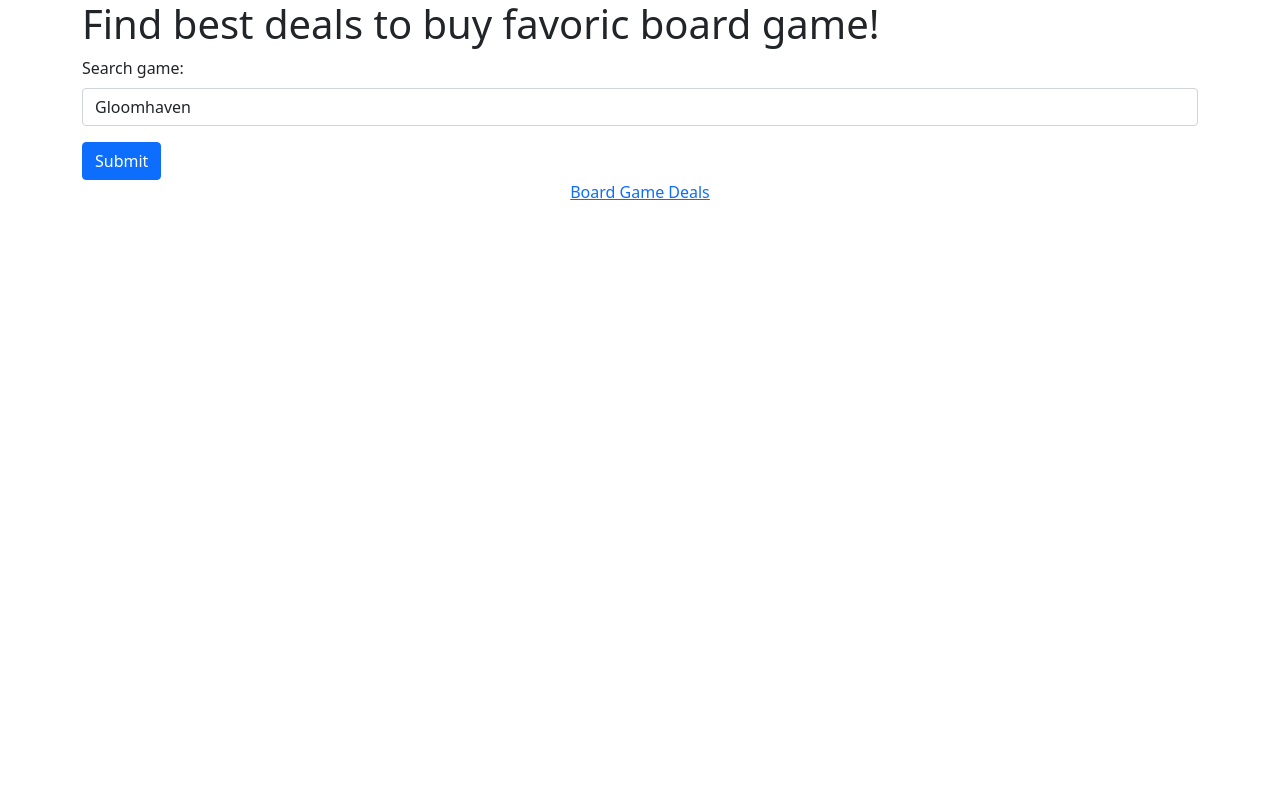
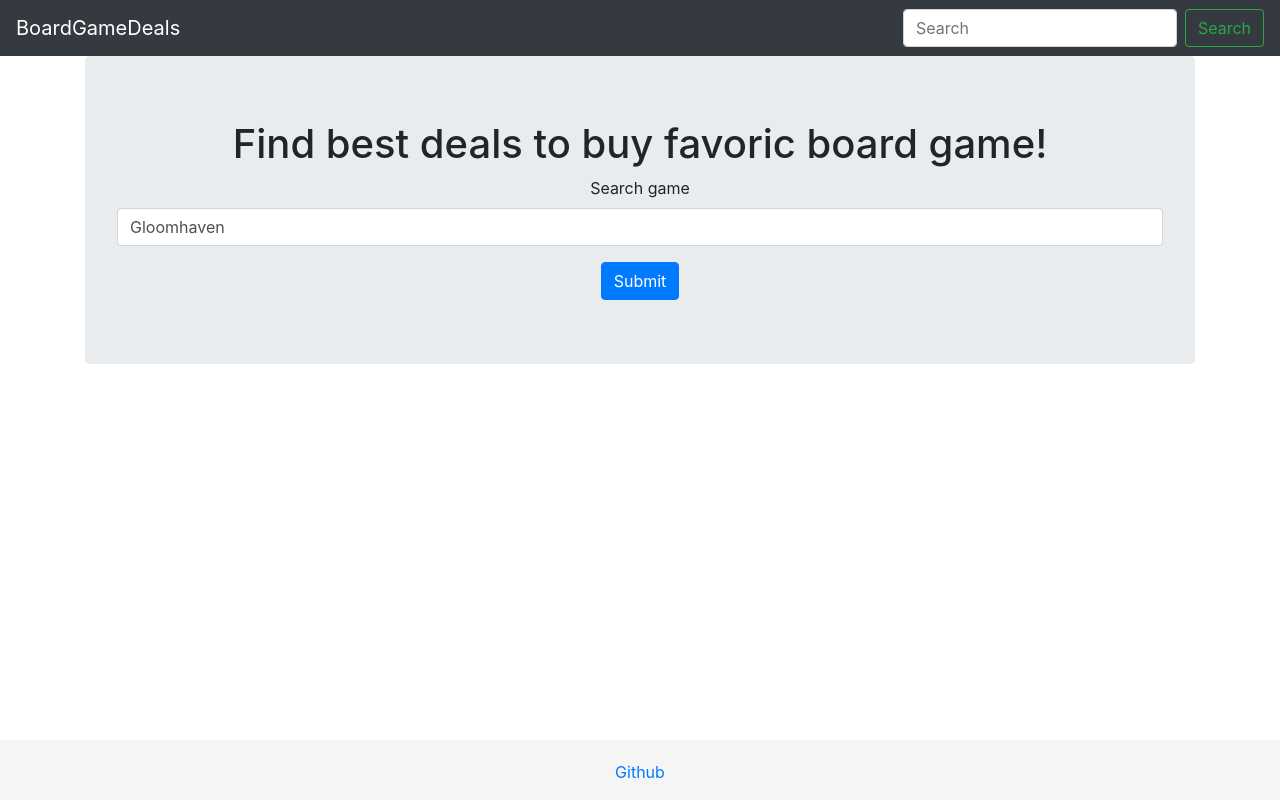
Before and after one commit to ar0ne/bg_deal, a Python web app: template templates/index.html in a window 1280 px wide. Run offline with Jinja, Linux system fonts and the light colour scheme; the template is opened without the code that fills it, so the values that code supplies are empty; some libraries are stand-ins or nearby versions.

Commit message:
improve ui

```diff
--- a/bgd/builders.py
+++ b/bgd/builders.py
@@ -300,7 +300,8 @@ class GameSearchResultOzonBuilder(GameSearchResultBuilder):
         name_state = next(filter(lambda it: it["id"] == "name", main_state))
         if not name_state:
             return ""
-        return name_state["atom"]["textAtom"]["text"] or ""
+        name = name_state["atom"]["textAtom"]["text"] or ""
+        return html.unescape(name)
 
 
 class GameSearchResultOzByBuilder(GameSearchResultBuilder):
--- a/static/styles.css
+++ b/static/styles.css
@@ -1,3 +1,13 @@
+html {
+  position: relative;
+  min-height: 100%;
+}
+body {
+  margin-bottom: 60px; /* Margin bottom by footer height */
+}
+main {
+  margin-bottom: 60px; /* Margin bottom by footer height */
+}
 .game_info {
     padding: 2rem 1rem;
     margin-bottom: 2rem;
@@ -10,13 +20,25 @@
     float: right;
     height: 2em;
 }
+.card-block img {
+    max-height: 25em;
+}
 .bg-image {
     background-attachment: fixed;
     background-position: center;
     background-repeat: no-repeat;
     background-size: cover;
 }
-
+.footer {
+    position: absolute;
+    bottom: 0;
+    width: 100%;
+    height: 60px;
+    background-color: #f5f5f5;
+}
+.footer .text-muted {
+    margin: 20px 0;
+}
 .kufar-logo {
     content: url("https://content.kufar.by/static/frontend/svg/logo-big.svg");
 }
--- a/templates/base.html
+++ b/templates/base.html
@@ -4,15 +4,30 @@
     {% block head %}
     <meta charset="utf-8">
     <link href="{{ url_for('static', path='/styles.css') }}" rel="stylesheet">
-    <link href="https://cdn.jsdelivr.net/npm/bootstrap@5.1.3/dist/css/bootstrap.min.css" rel="stylesheet" crossorigin="anonymous">
+    <link rel="stylesheet" href="https://maxcdn.bootstrapcdn.com/bootstrap/4.0.0/css/bootstrap.min.css" integrity="sha384-Gn5384xqQ1aoWXA+058RXPxPg6fy4IWvTNh0E263XmFcJlSAwiGgFAW/dAiS6JXm" crossorigin="anonymous">
     <meta name="viewport" content="width=device-width, initial-scale=1">
     <title>{% block title %}{% endblock %}</title>
     {% endblock %}
 </head>
 <body>
-<div id="content">{% block content %}{% endblock %}</div>
-<div id="footer" class="text-center">
-    {% block footer %}<a href="https://github.com/ar0ne/bg_deal">Board Game Deals</a>{% endblock %}
-</div>
+    <header>
+        <nav class="navbar navbar-dark bg-dark justify-content-between">
+            <a class="navbar-brand text-white" href="/">BoardGameDeals</a>
+            <form class="form-inline mt-2 mt-md-0" action="/search">
+                <input class="form-control mr-sm-2" type="search" placeholder="Search" aria-label="Search" id="name" name="name">
+                <button class="btn btn-outline-success my-2 my-sm-0" type="submit">Search</button>
+            </form>
+        </nav>
+    </header>
+
+    <main role="main">
+        <div id="content">{% block content %}{% endblock %}</div>
+    </main>
+
+    <footer class="footer">
+        <div class="container text-center">
+            {% block footer %}<p class="text-muted"><a href="https://github.com/ar0ne/bg_deal">Github</a></p>{% endblock %}
+        </div>
+    </footer>
 </body>
 </html>
--- a/templates/index.html
+++ b/templates/index.html
@@ -4,15 +4,17 @@
 {% block content %}
 
 <div class="container">
+    <section class="jumbotron text-center">
         <h1>Find best deals to buy favoric board game!</h1>
 
         <form action="/search">
             <div class="mb-3">
-            <label for="name" class="form-label">Search game:</label>
+                <label for="name" class="form-label">Search game</label>
                 <input type="text" class="form-control" id="name" name="name" value="Gloomhaven">
             </div>
             <button type="submit" class="btn btn-primary">Submit</button>
         </form>
+    </section>
 </div>
 
 {% endblock %}
```
Also changed, not shown: templates/search.html (+13 -9 lines), README.md. Lines whose indentation alone changed are shown as unchanged.
